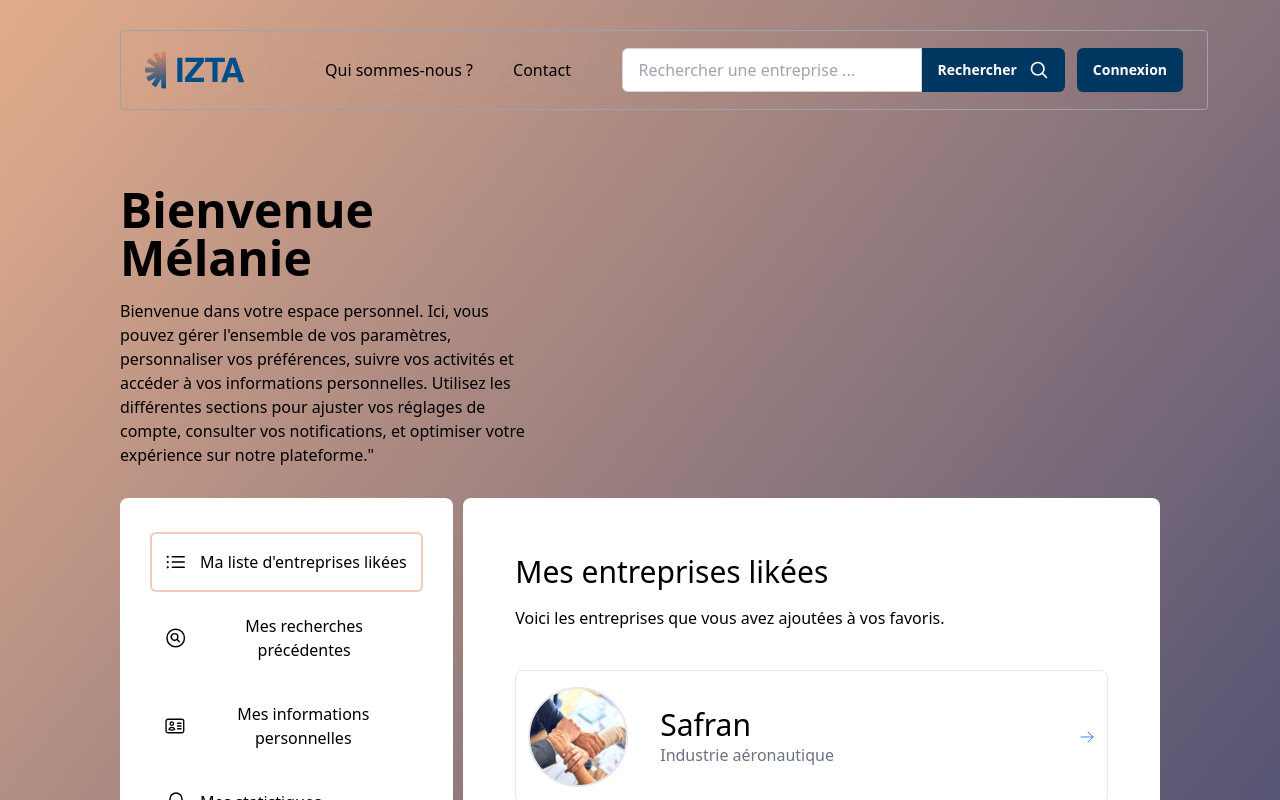
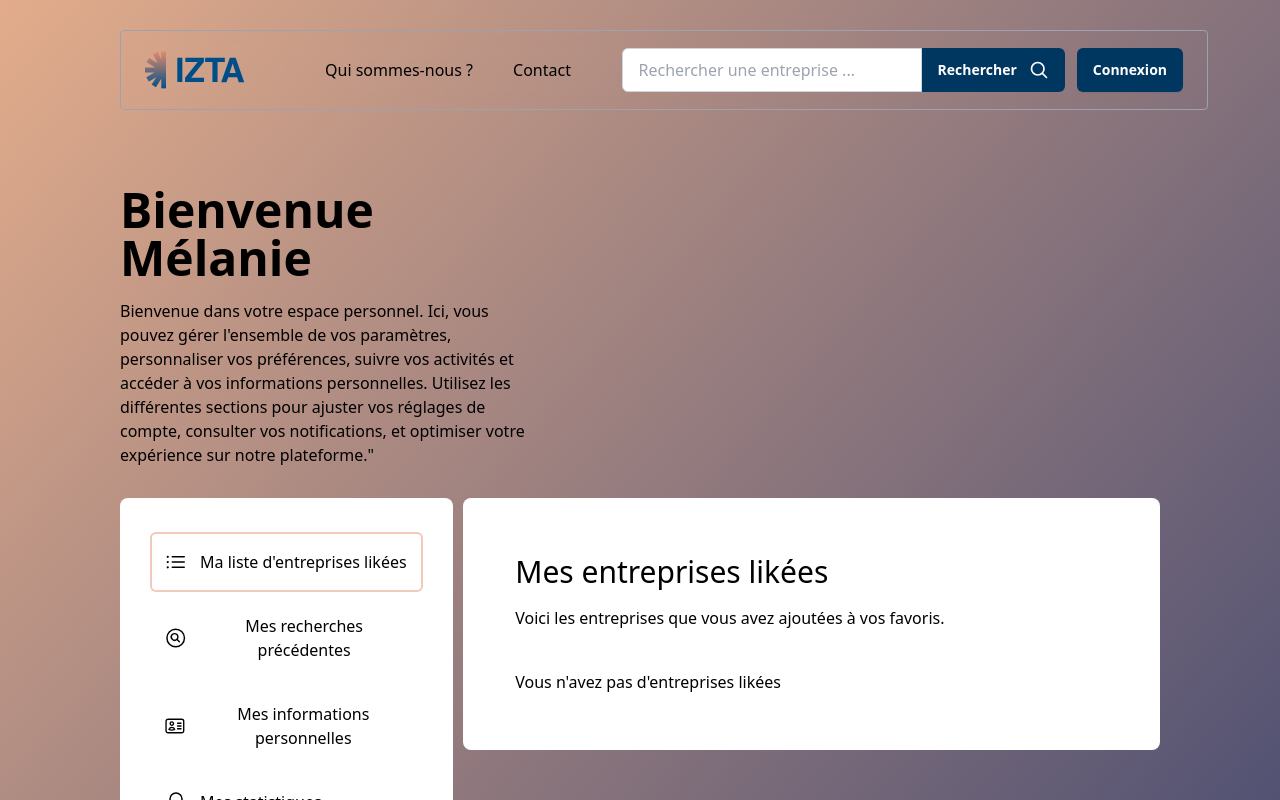
Before and after one commit to gregmlt/izta-Frontend, a Next.js app: page /profile in a window 1280 px wide. Both pictures are taken after a click on the button "Ma liste d'entreprises likées". Shown: the top 800 px of the page. Built offline with nearby package versions, Linux system fonts and the light colour scheme.

Commit message:
first update for entreprises-likees

```diff
--- a/components/CompagniesMiniCard.js
+++ b/components/CompagniesMiniCard.js
@@ -1,19 +1,31 @@
 import React from "react";
 import ArrowRightSVGIcons from "./iconsSVG/ArrowRightSVGIcons";
 
-export default function CompagniesMiniCard() {
+
+
+const capitalizeFirstLetter = (string) => {
+  return string.charAt(0).toUpperCase() + string.slice(1);
+};
+
+export default function CompagniesMiniCard({companyName
+
+}) {
+
+
   return (
     <div className="h-[auto] flex items-center justify-between py-4 px-3 border rounded-lg mb-5 g-white">
       <div className="flex items-center">
       <div className="bg-[url('/images/Team-building.jpg')] w-[100px] h-[100px] border-2 bg-cover bg-center no-repeat rounded-full">
       </div>
       <div className="pl-8">
-        <p className="text-3xl font-medium">Safran</p>
-        <p className="text-gray-500">Industrie aéronautique</p>
+        <p className="text-3xl font-medium">{capitalizeFirstLetter(companyName)}</p>
+        <p className="text-gray-500">Industrie catégorie...</p>
       </div>
       </div>
       <div className="text-blue-500">
+      <div>
       <ArrowRightSVGIcons />
+      </div>
       </div>
     </div>
   );
--- a/components/CompaniesLikedContainer.js
+++ b/components/CompaniesLikedContainer.js
@@ -1,7 +1,37 @@
-import React from "react";
+import React, { useEffect, useState } from "react";
 import CompagniesMiniCard from "./CompagniesMiniCard";
+import { useSelector } from 'react-redux';
+
 
 export default function CompaniesLikedContainer() {
+  const [companiesLikedList, setCompaniesLikedList] = useState([])
+  const token = useSelector(state => state.users.value.token);
+
+
+  useEffect(() => {
+    const fetchUserData = async () => {
+      const response = await fetch(`http://localhost:3000/users/infos/${token}`, {
+        method: 'GET',
+        headers: {
+          'Content-Type': 'application/json',
+          Authorization: `Bearer ${token}`
+        }
+      });
+
+      if (response.ok) {
+        const userData = await response.json();
+        setCompaniesLikedList(userData.data.likedCompanies)
+        console.log(companiesLikedList)
+      } else {
+        console.error('Erreur des données utilisateur');
+      }
+    };
+
+    if (token) {
+      fetchUserData();
+    }
+  }, [token])
+
   return (
     <>
       <div className="flex flex-col w-full h-[auto] bg-white py-4 px-3 ">
@@ -9,10 +39,13 @@ export default function CompaniesLikedContainer() {
         <p className="mt-4 w-[85%] mb-10">
         Voici les entreprises que vous avez ajoutées à vos favoris.
         </p>
-        <CompagniesMiniCard />
-        <CompagniesMiniCard />
-        <CompagniesMiniCard />
-        <CompagniesMiniCard />
+        {companiesLikedList.length > 0 ? (
+        companiesLikedList.map((company, index) => (
+          <CompagniesMiniCard key={index} companyName={company.companyName} />
+        ))
+      ) : (
+        <p>Vous n'avez pas d'entreprises likées</p>
+      )}
       </div>
     </>
   );
--- a/components/CompanyInfoModal.js
+++ b/components/CompanyInfoModal.js
@@ -1,10 +1,14 @@
-import React from 'react'
+import React, { useEffect, useState } from 'react'
 import StarsSVGIcons from './iconsSVG/StarsSVGIcons'
 import HeartSVGIcons from './iconsSVG/HeartSVGIcons'
 import MedalSVGIcons from './iconsSVG/MedalSVGIcons'
 import KudosButton from './KudosButton'
 
+
+
 function CompanyInfoModal() {
+
+
   return (
     <div className='h-[500px] w-[800px] mx-auto my-[70px] flex flex-col'>
       <div className='bg-white rounded-md shadow-lg w-[100%] min-h-[200px] flex my-5'>
--- a/pages/profile/index.js
+++ b/pages/profile/index.js
@@ -6,15 +6,18 @@ import CompagnyProfileModal from "@/components/CompanyProfileModal";
 import StatisticsModal from "@/components/StatisticsModal";
 import KudosListModal from "@/components/KudosListModal";
 import React, { useState } from "react";
-import { useDispatch } from 'react-redux';
-import { useRouter } from 'next/router';
 import { logout } from "@/reducers/users";
+import { useDispatch } from "react-redux";
 
 
 export default function Profile() {
   const [activeTab, setActiveTab] = useState(null);
   const dispatch = useDispatch();
-  const router = useRouter();
+
+
+
+
+
 
   const handleLogout = () => {
     // Effacer le token dans le store Redux
```
